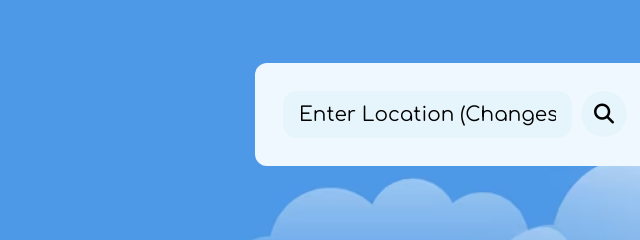
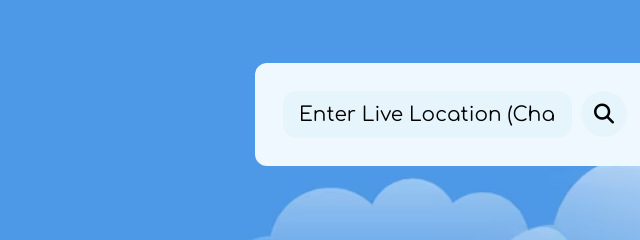
Before and after one commit to honeyy02/Weather_App, a plain HTML site: page index.html in a window 1280 px wide. Shown: the part 286-526 px from the top of the page, 185-825 px from the left. Drawn offline with Linux system fonts and the light colour scheme.

Commit message:
Update index.html

```diff
--- a/index.html
+++ b/index.html
@@ -11,7 +11,7 @@
     <div class="container">
          <div class="header">
             <div class="search-box">
-                <input type="text" placeholder="Enter Location (changes made) " class="input-box">
+                <input type="text" placeholder="Enter live Location (changes made) " class="input-box">
                 <button ><i class="fa fa-search" id="searchBtn"></i></button>
             </div>
         </div>
```
